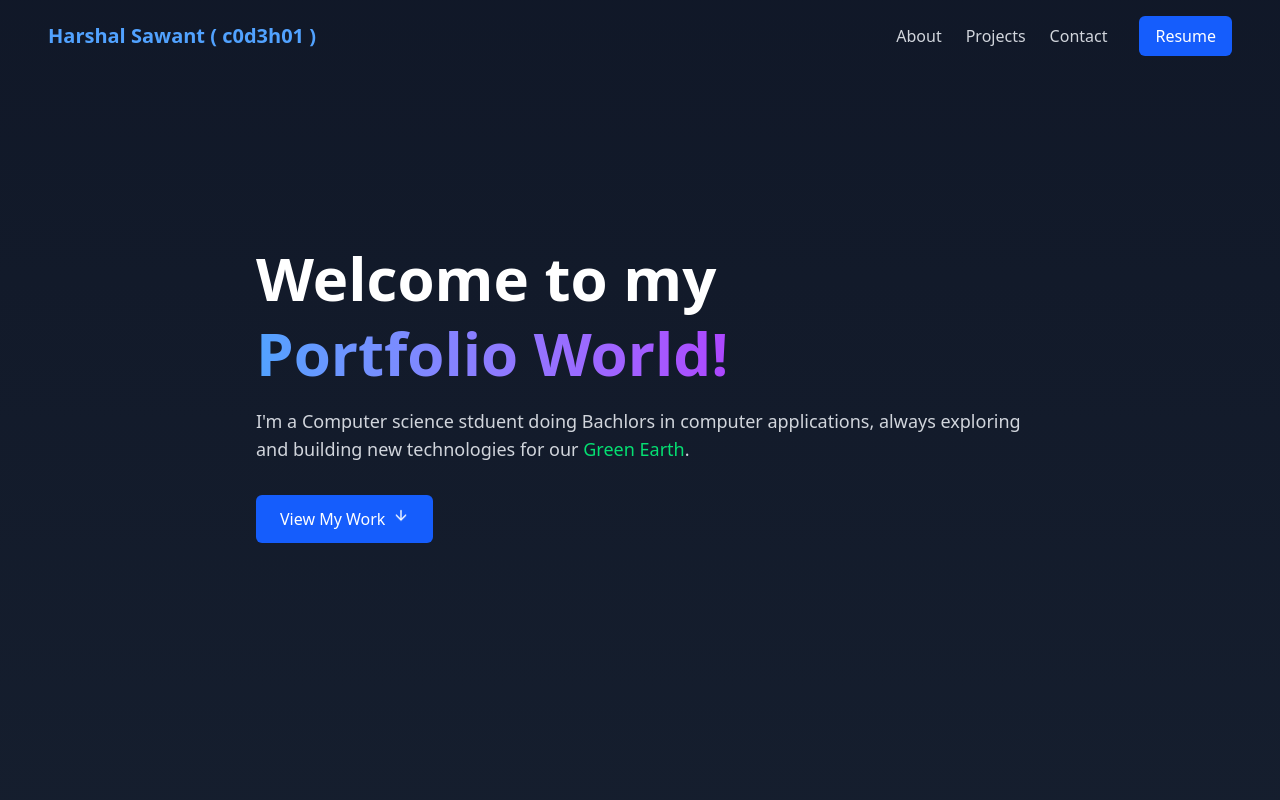
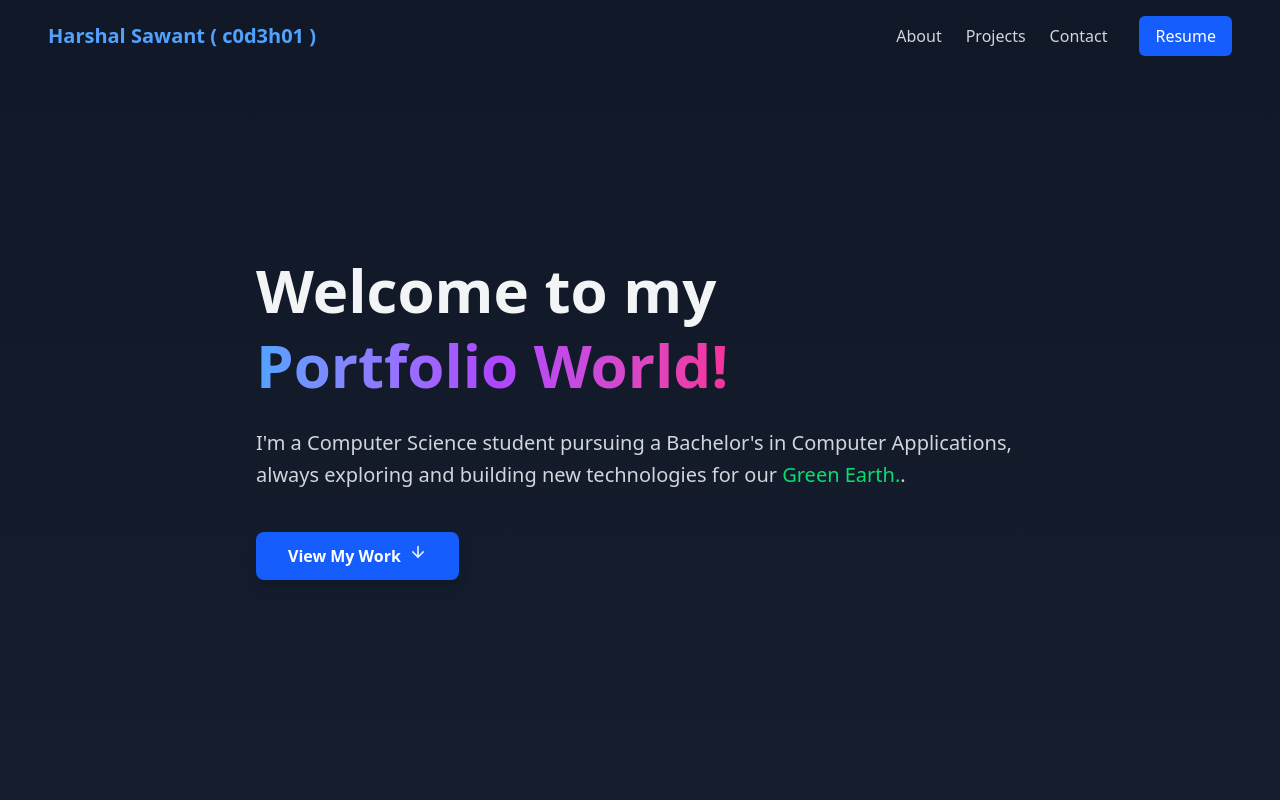
Before and after one commit to c0d3h01/c0d3h01.org, a React (Vite) app: page / in a window 1280 px wide. Shown: the top 800 px of the page. Built offline with nearby package versions, Linux system fonts and the light colour scheme.

Commit message:
fix(Hero): correct spelling errors and enhance content structure for clarity

```diff
--- a/src/components/Hero.tsx
+++ b/src/components/Hero.tsx
@@ -1,30 +1,51 @@
 import React from 'react';
 import { ArrowDown } from 'lucide-react';
 
+const HERO_CONTENT = {
+  greeting: "Welcome to my",
+  title: "Portfolio World!",
+  descriptionIntro: "I'm a Computer Science student pursuing a Bachelor's in Computer Applications, ",
+  descriptionFocus: "always exploring and building new technologies for our ",
+  descriptionHighlight: "Green Earth.",
+  ctaText: "View My Work",
+  ctaLink: "#projects",
+};
+
 const Hero: React.FC = () => {
   return (
-        <section id="hero" className="min-h-screen flex flex-col justify-center pt-20 pb-16">
+    <section
+      id="hero"
+      className="min-h-screen flex flex-col justify-center items-center text-center md:text-left pt-24 pb-16 text-white">
       <div className="container mx-auto px-6 md:px-12">
         <div className="max-w-3xl mx-auto md:mx-0">
-                    <h1 className="text-4xl md:text-5xl lg:text-6xl font-bold mb-4 leading-tight">
-                        <span className="block text-white">Welcome to my</span>
-                        <span className="bg-gradient-to-r from-blue-400 to-purple-500 bg-clip-text text-transparent">
-                            Portfolio World!
+          <h1 className="text-4xl sm:text-5xl lg:text-6xl font-bold mb-6 leading-tight">
+            <span className="block text-gray-100">
+              {HERO_CONTENT.greeting}
+            </span>
+            <span className="bg-gradient-to-r from-blue-400 via-purple-500 to-pink-500 bg-clip-text text-transparent">
+              {HERO_CONTENT.title}
             </span>
           </h1>
-
-                    <p className="text-lg text-gray-300 mb-8">
-                        I'm a Computer science stduent doing Bachlors in computer applications, always exploring and building new technologies
-                        for our <span className="text-green-400">Green Earth</span>.
+          <p className="text-lg sm:text-xl text-gray-300 mb-10 leading-relaxed">
+            {HERO_CONTENT.descriptionIntro}
+            {HERO_CONTENT.descriptionFocus}
+            <span className="text-green-400 font-medium">{HERO_CONTENT.descriptionHighlight}</span>.
           </p>
-
-                    <div className="flex flex-wrap gap-4 mb-8">
+          <div className="flex flex-col sm:flex-row justify-center md:justify-start items-center gap-4">
             <a
-                            href="#projects"
-                            className="bg-blue-600 text-white font-medium py-3 px-6 rounded-md hover:bg-blue-700 transition duration-200 flex items-center gap-2"
+              href={HERO_CONTENT.ctaLink}
+              className="
+                bg-blue-600 text-white font-semibold
+                py-3 px-8 rounded-lg
+                hover:bg-blue-700
+                transition-all duration-300 ease-in-out
+                transform hover:scale-105
+                flex items-center gap-2
+                shadow-lg hover:shadow-blue-500/50
+              "
             >
-                            View My Work
-                            <ArrowDown size={16} className="animate-bounce" />
+              {HERO_CONTENT.ctaText}
+              <ArrowDown size={18} className="motion-safe:animate-bounce" />
             </a>
           </div>
         </div>
```
Lines whose indentation alone changed are shown as unchanged.
